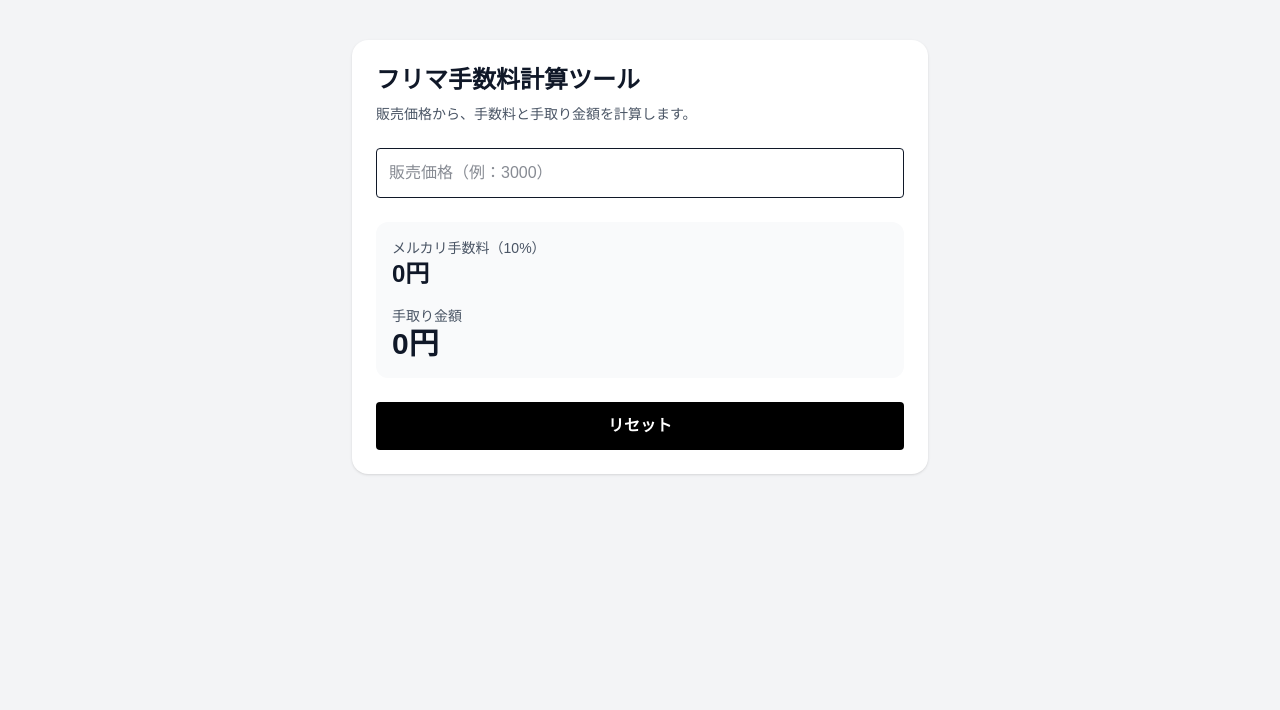
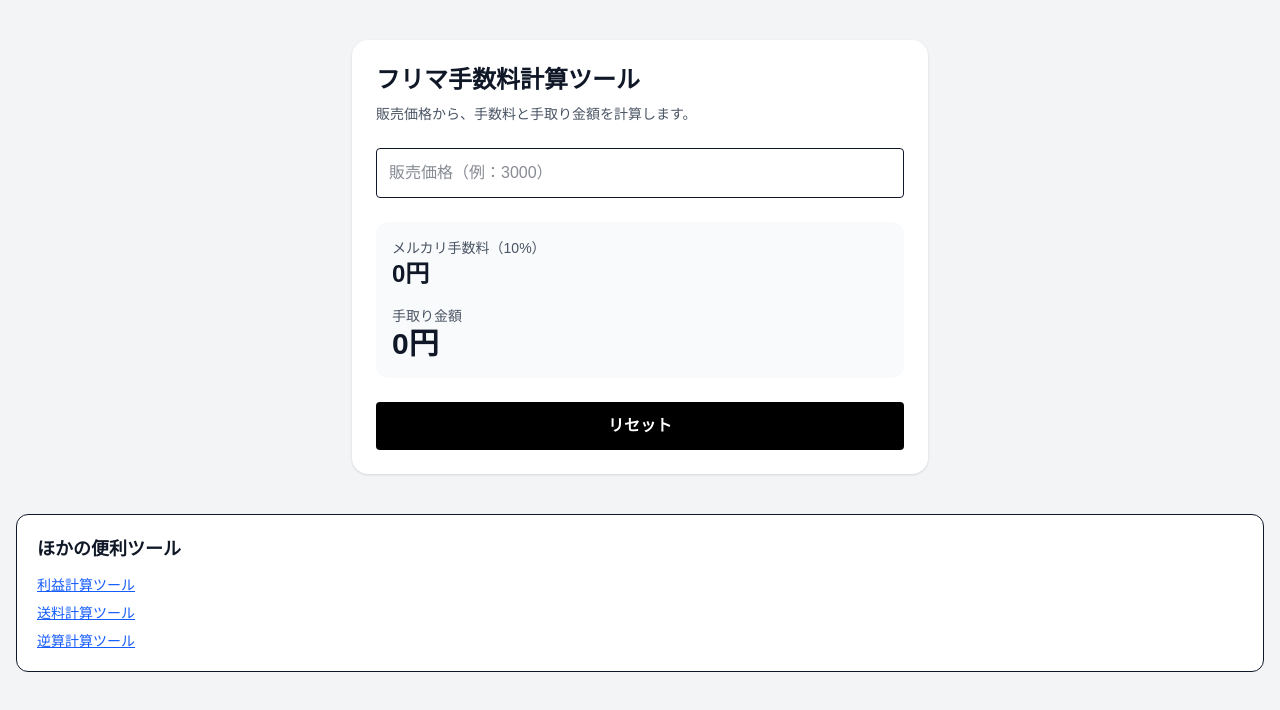
Before and after one commit to antfarm-lab/fee-calc, a Next.js app: page / in a window 1280 px wide. Shown: the top 710 px of the page. Built offline with nearby package versions, Linux system fonts and the light colour scheme.

Commit message:
add internal links

```diff
--- a/app/page.tsx
+++ b/app/page.tsx
@@ -48,6 +48,20 @@ export default function Home() {
           リセット
         </button>
       </div>
+      <section className="mt-10 rounded-xl border bg-white p-5">
+  <h2 className="mb-3 text-lg font-bold">ほかの便利ツール</h2>
+  <div className="grid gap-2 text-sm">
+    <a className="text-blue-600 underline" href="https://calc-tools-mauve.vercel.app/">
+      利益計算ツール
+    </a>
+    <a className="text-blue-600 underline" href="https://shipping-calc-olive.vercel.app/">
+      送料計算ツール
+    </a>
+    <a className="text-blue-600 underline" href="https://price-reverse-calc.vercel.app/">
+      逆算計算ツール
+    </a>
+  </div>
+</section>
     </main>
   );
 }
```
